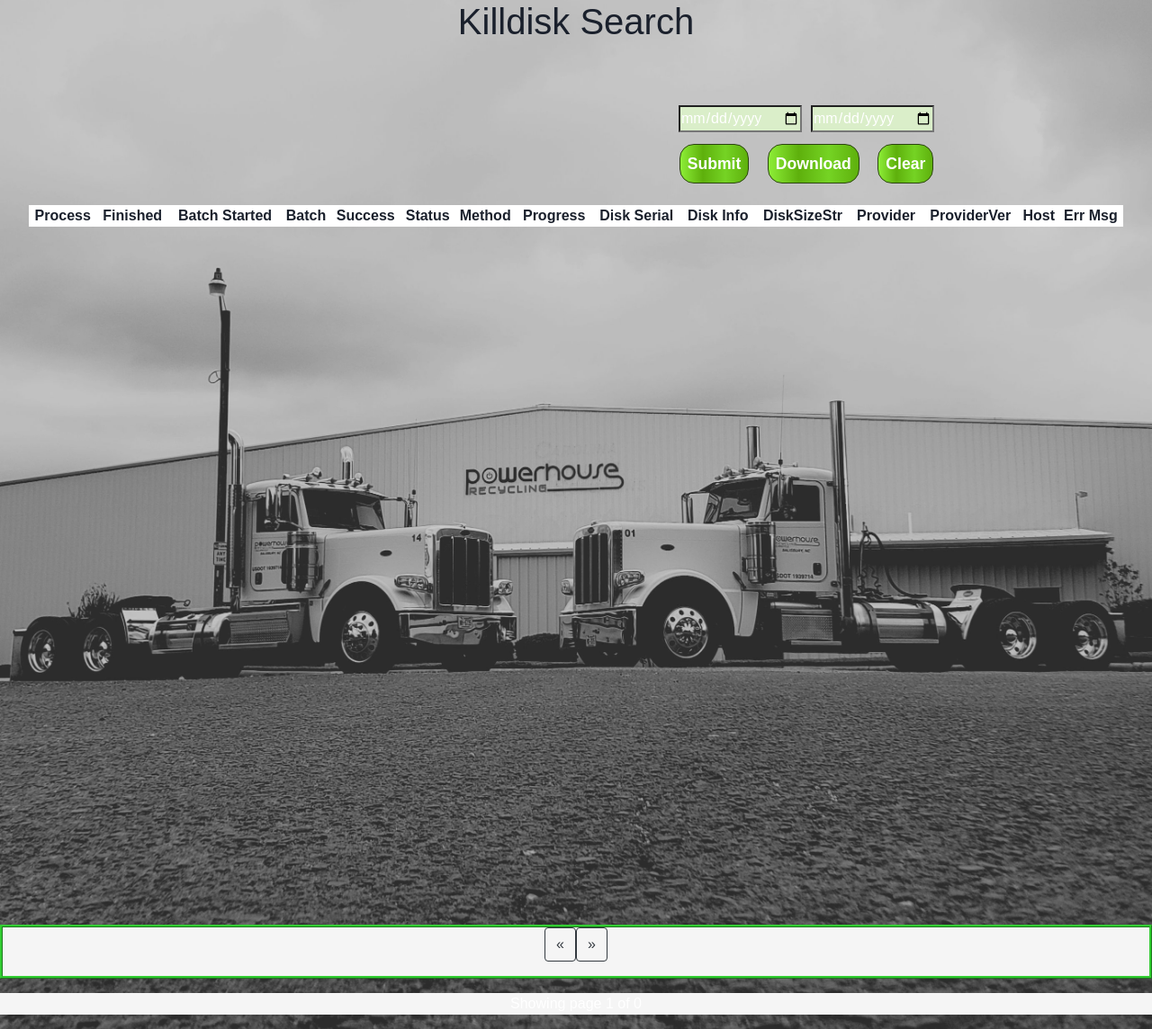
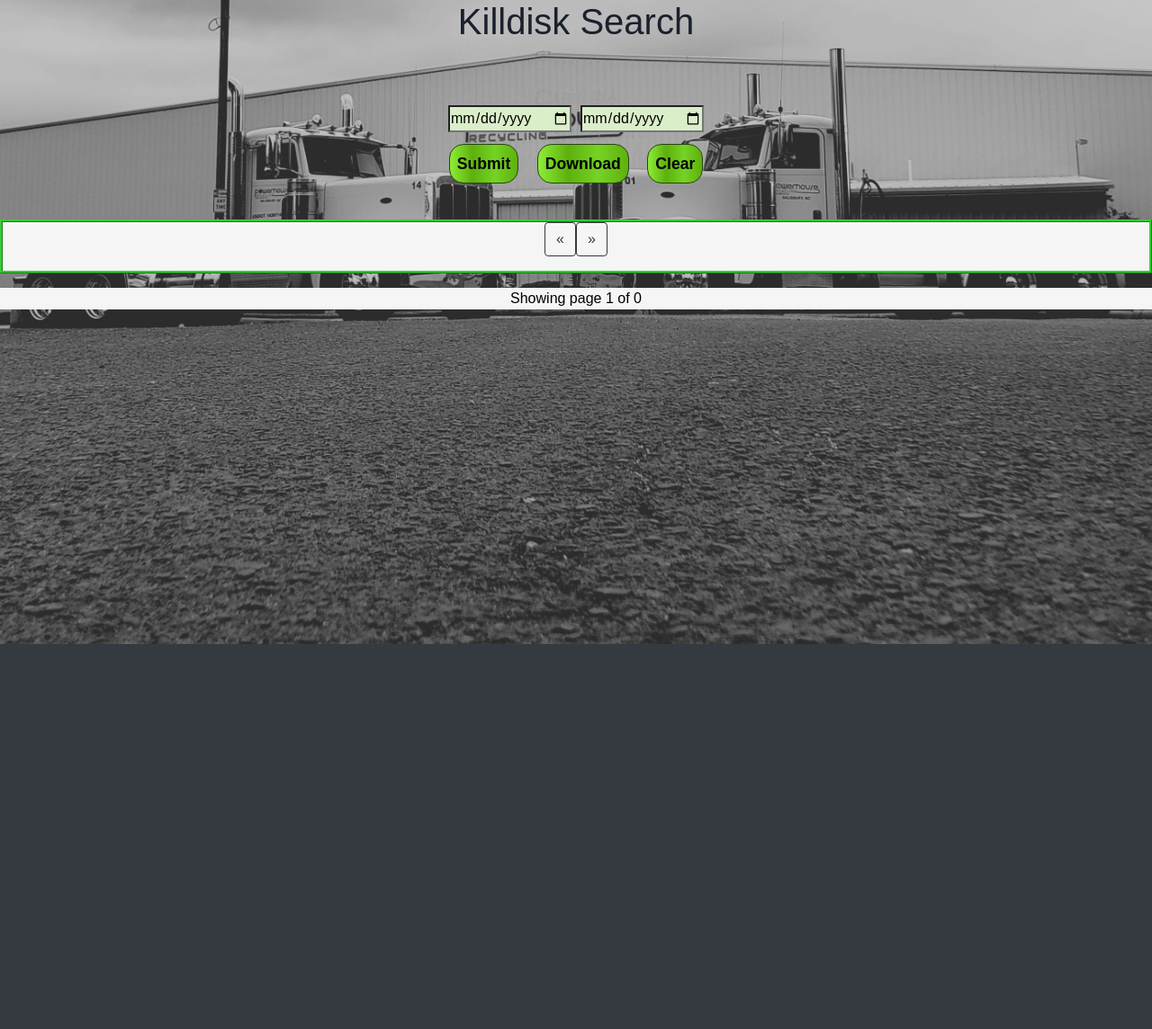
Before and after one commit to Wayto0blivion/PHR-Database, a Flask app: page /search/hdd_search in a window 1280 px wide; the page is wider, and only the part inside the window is pictured. Shown: the part 84-1228 px from the top of that part at 90% size. After the commit the page ends 800 px from the top of that part, so only its background shows below. Run offline with Flask 3, Linux system fonts and the light colour scheme; a user stored in the database is signed in; tables that the repository leaves empty hold one stand-in row (values such as "Sample post"); lists and menus that the app fills with data are empty; parts of the project's set-up code (start-up, migrations or seed data) failed here and were passed over; some libraries are stand-ins or nearby versions.

Commit message:
Fixed html styling on all of the pages so that scrollbars were not visible unless necessary and pages were centered as desired.

```diff
--- a/services/flask/website/static/styles.css
+++ b/services/flask/website/static/styles.css
@@ -12,6 +12,7 @@
     align-items: center;
     max-width: 600px;
     margin: 0 auto;
+    overflow: auto;
     /*align-content: center;*/
     /*margin: 0;*/
     /*padding: 0;*/
@@ -207,6 +208,7 @@ body, .base-body {
     background-color: rgba(164, 164, 164, 0.5);
     background-position: center center;
     margin: 0;
+    overflow: auto;
 }
 
 /* Styles the input boxes to be lime colored. */
@@ -389,6 +391,7 @@ body{
     color: #1a202c;
     text-align: left;
     background-color: #e2e8f0;
+    overflow: auto;
 }
 .main-body {
     padding: 15px;
@@ -504,7 +507,7 @@ form {
 }
 
 form, input, label, p {
-    color: white !important;
+    color: black !important;
 }
 
 
--- a/services/flask/website/templates/hdd_search.html
+++ b/services/flask/website/templates/hdd_search.html
@@ -4,23 +4,21 @@
 
 {% block title %}HDD Search{% endblock %}
 {% block content %}
-    <h1 align="center">Killdisk Search</h1>
-    <div align="center">
-    <form method="post">
+    <h1 class="text-center">Killdisk Search</h1>
+    <form method="post" class="mx-auto text-center">
         {{ form.hidden_tag() }}
-      <div>
-          <table align="center">
+        <div class="mx-auto text-center">
+            <table class="mx-auto">
                 <tr>
                     <td>{{ form.startdate }}</td>
-
                     <td>{{ form.enddate }}</td>
                 </tr>
             </table>
         </div>
 
-      <div>
-          <p align="center" style="margin-bottom: 0; padding:0%">
-              {{ form.submit (class="import-button")}}
+        <div class="justify-content-center text-center">
+            <p class="text-center" style="margin-bottom: 0; padding:0%">
+                {{ form.submit(class="import-button") }}
                 {% if pagination %}
                     {{ form.downl(formnovalidate=True, class="import-button") }}
                 {% endif %}
@@ -28,68 +26,26 @@
             </p>
         </div>
     </form>
-    </div>
     {% if count %}
-    <div align="center" style="padding-top:10px; background-color:white">
+        <div class="text-center" style="padding-top:10px; background-color:white">
             <p>
                 Search returned {{ count }} results<br>
                 There are {{ quality_count }} good results returned
             </p>
         </div>
     {% endif %}
-    <div  style="height:800px; overflow:auto">
+    <div class="mx-auto text-center" style="overflow-x:auto;">
         {% if pagination %}
-            <table class="data-table">
-                <thead>
-                    <tr>
-                        <th>Process</th>
-                        <th>Finished</th>
-                        <th>Batch Started</th>
-                        <th>Batch</th>
-                        <th>Success</th>
-                        <th>Status</th>
-                        <th>Method</th>
-                        <th>Progress</th>
-                        <th>Disk Serial</th>
-                        <th>Disk Info</th>
-                        <th>DiskSizeStr</th>
-                        <th>Provider</th>
-                        <th>ProviderVer</th>
-                        <th>Host</th>
-                        <th>Err Msg</th>
-                    </tr>
-                </thead>
-            {% for row in pagination.items %}
-                <tbody>
-                    <tr>
-                        <td class="table_data">{{ row.Process }}</td>
-                        <td class="table_data">{{ row.Finished }}</td>
-                        <td class="table_data">{{ row.BatchStarted }}</td>
-                        <td class="table_data">{{ row.Batch }}</td>
-                        <td class="table_data">{{ row.Success }}</td>
-                        <td class="table_data">{{ row.Status }}</td>
-                        <td class="table_data">{{ row.Method }}</td>
-                        <td class="table_data">{{ row.Progress }}</td>
-                        <td class="table_data">{{ row.DiskSerial }}</td>
-                        <td class="table_data">{{ row.DiskInfo }}</td>
-                        <td class="table_data">{{ row.DiskSizeStr }}</td>
-                        <td class="table_data">{{ row.Provider }}</td>
-                        <td class="table_data">{{ row.ProviderVer }}</td>
-                        <td class="table_data">{{ row.Host }}</td>
-                        <td class="table_data">{{ row.ErrMsg }}</td>
-                    </tr>
-                </tbody>
-                {% endfor %}
+            <table class="table table-hover" style="background-color: white">
+                <!-- Your table content goes here -->
             </table>
         {% endif %}
     </div>
     {% if pagination %}
-        <div>
-            <nav aria-label="Pagination Navigation" style="border-style:ridge;
-    border-color: limegreen; background-color:whitesmoke">
+        <div class="text-center">
+            <nav aria-label="Pagination Navigation" style="border-style:ridge; border-color: limegreen; background-color:whitesmoke">
                 {{ macros.pagination_widget(pagination, 'searchviews.hdd_search') }}
             </nav>
-
             <p class="text-center mt-3" style="background-color:whitesmoke">
                 Showing page {{ pagination.page }} of {{ pagination.pages }}
             </p>
--- a/services/flask/website/templates/import_pandas.html
+++ b/services/flask/website/templates/import_pandas.html
@@ -1,8 +1,7 @@
 {% extends "base.html" %} {% block title %}Import to Pandas{% endblock %} {% block content
     %}
-    <div class="container-md" align="center" style="padding-top:10px">
+    <div class="container-md mx-auto" style="padding-top:10px">
         <h1 align="center">Import to Database</h1>
-        <div align="center">
         <form action="" method=post enctype=multipart/form-data style="padding-top:100px">
             <table>
                 <tr>
@@ -15,13 +14,12 @@
             </table>
         </form>
     </div>
-    </div>
     {% if shape %}
         <div align="center" style="padding-top:10px; background-color:white">
             {{ shape }}
         </div>
     {% endif %}
-        <div class="table"  style="height:600px; overflow:auto">
+    <div class="table"  style="height: auto; overflow:auto">
         {{ table|safe }}
     </div>
 {% endblock %}
--- a/services/flask/website/templates/master_validation_table.html
+++ b/services/flask/website/templates/master_validation_table.html
@@ -5,7 +5,7 @@
 {% block title %}Validation{% endblock %}
 {% block content %}
     <h1 align="center">Testing Quality Control Database</h1>
-    <form method="post">
+    <form method="post" class="mx-auto">
     {{ form.hidden_tag() }}
         <div>
             <table style="text-align: center; margin-left: auto; margin-right: auto">
@@ -30,7 +30,7 @@
             <p>Search returned {{ count }} results</p>
         </div>
     {% endif %}
-    <div style="height:800px; overflow:auto">
+    <div style="height:auto; overflow:auto">
         {% if pagination %}
             <table class="data-table">
                 <thead>
--- a/services/flask/website/templates/validate_new.html
+++ b/services/flask/website/templates/validate_new.html
@@ -2,7 +2,7 @@
 {% import "bootstrap/wtf.html" as wtf %}
 {% block title %}Validation{% endblock %}
 {% block content %}
-    <form method=post>
+    <form method=post class="mx-auto w-auto">
     <div class="col d-flex justify-content-center">
       <div class="card w-auto" style="width: 20rem;">
           <div class="card-header">
--- a/services/flask/website/templates/validation_table.html
+++ b/services/flask/website/templates/validation_table.html
@@ -5,7 +5,7 @@
 {% block title %}Validation{% endblock %}
 {% block content %}
     <h1 align="center">Data Sanitization QC Database</h1>
-    <form method="post">
+    <form method="post" class="mx-auto">
     {{ form.hidden_tag() }}
         <div>
             <table style="text-align: center; margin-left: auto; margin-right: auto">
@@ -30,7 +30,7 @@
             <p>Search returned {{ count }} results</p>
         </div>
     {% endif %}
-    <div style="height:800px; overflow:auto">
+    <div style="height:autox; overflow:auto">
         {% if pagination %}
             <table class="data-table table-hover" id="myTable2">
                 <thead>
```
Also changed, not shown: services/flask/website/templates/search.html (+15 -20 lines). Lines whose indentation alone changed are shown as unchanged.
